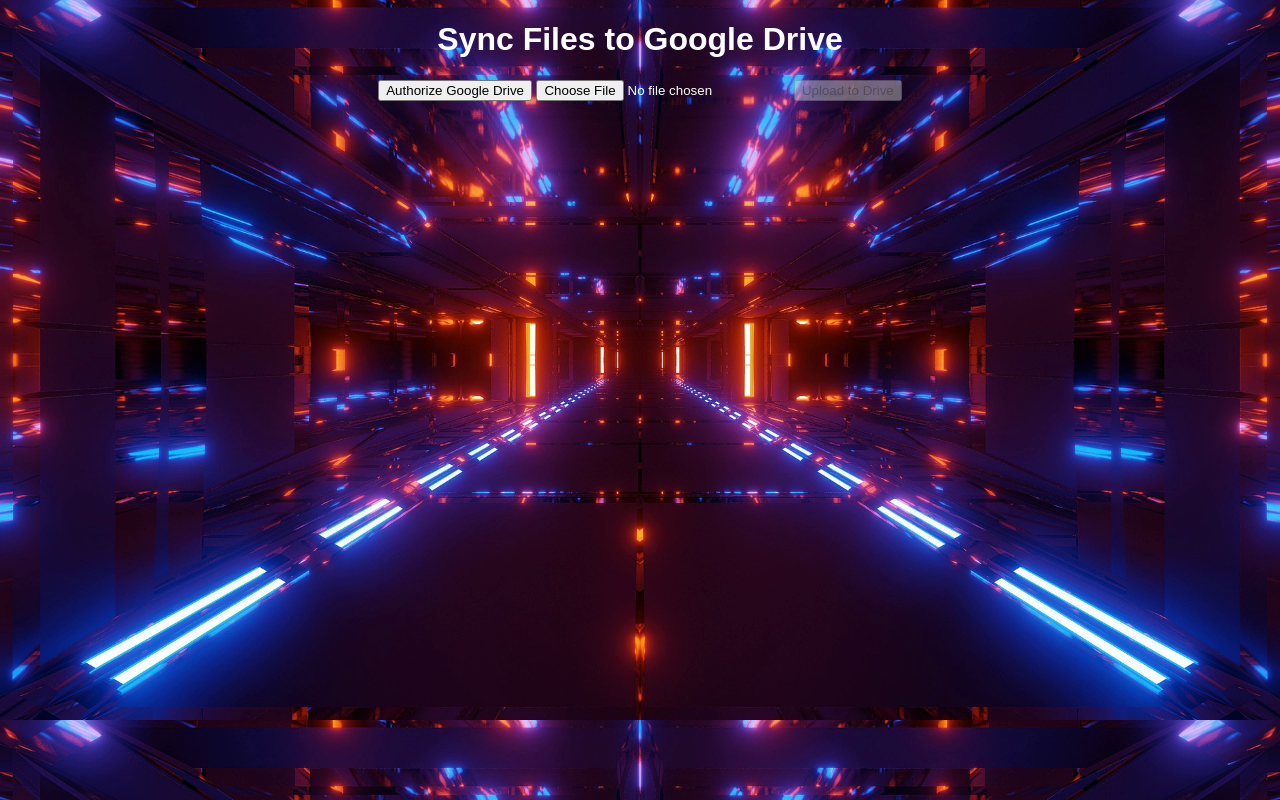
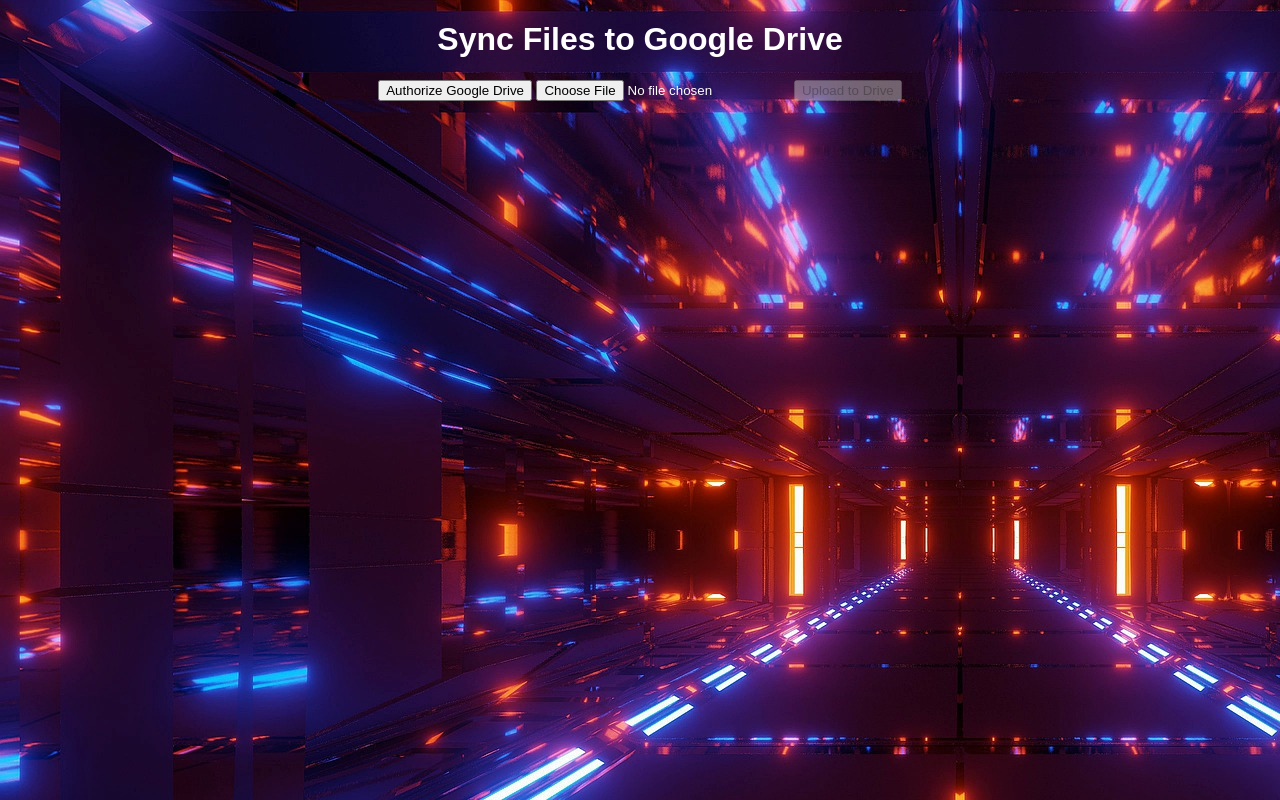
Before and after one commit to UCMfilm/UCMfilm.github.io, a website: page index.html in a window 1280 px wide. Drawn offline with Linux system fonts and the light colour scheme.

Commit message:
Update styles.css

```diff
--- a/styles.css
+++ b/styles.css
@@ -1,7 +1,7 @@
 body {
     font-family: Arial, sans-serif;
     background-image: url('filmtechbgimg.jpg');
-    background-size: 100%;
+    background-size:inherit;
     color: white;
     text-align: center;
     margin: 0;
```
